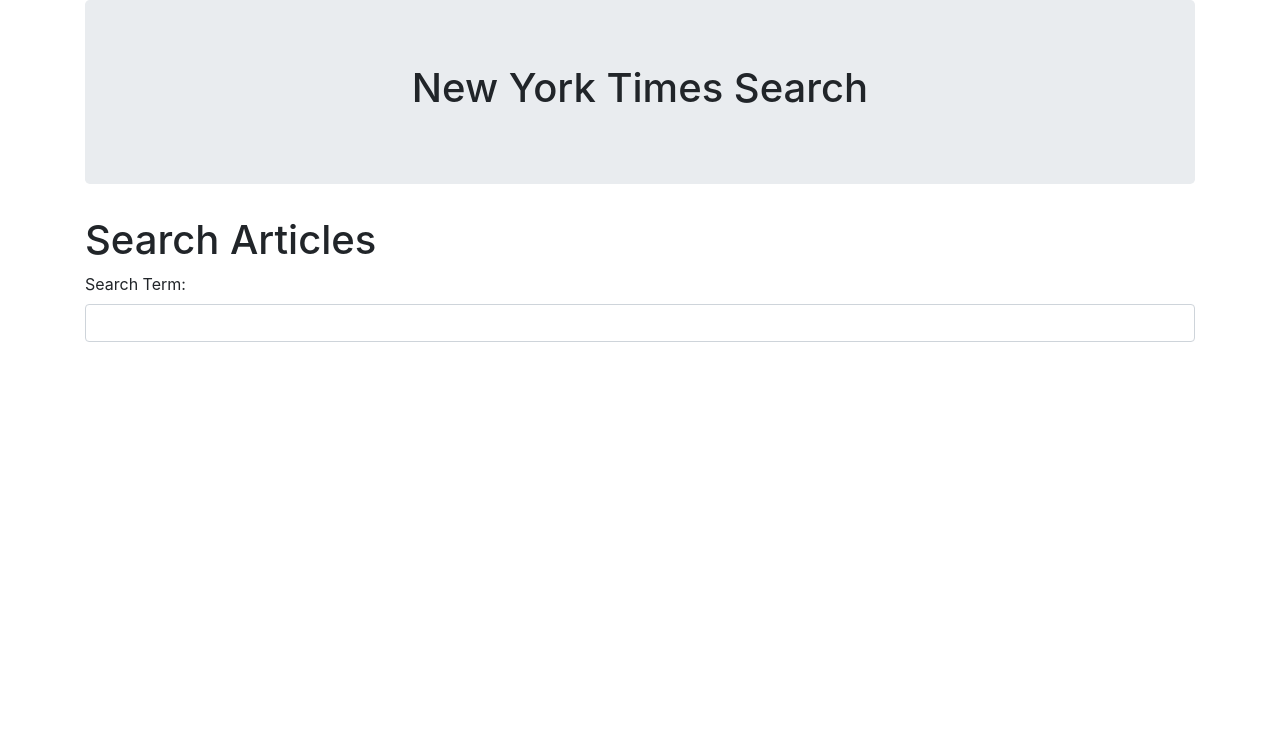
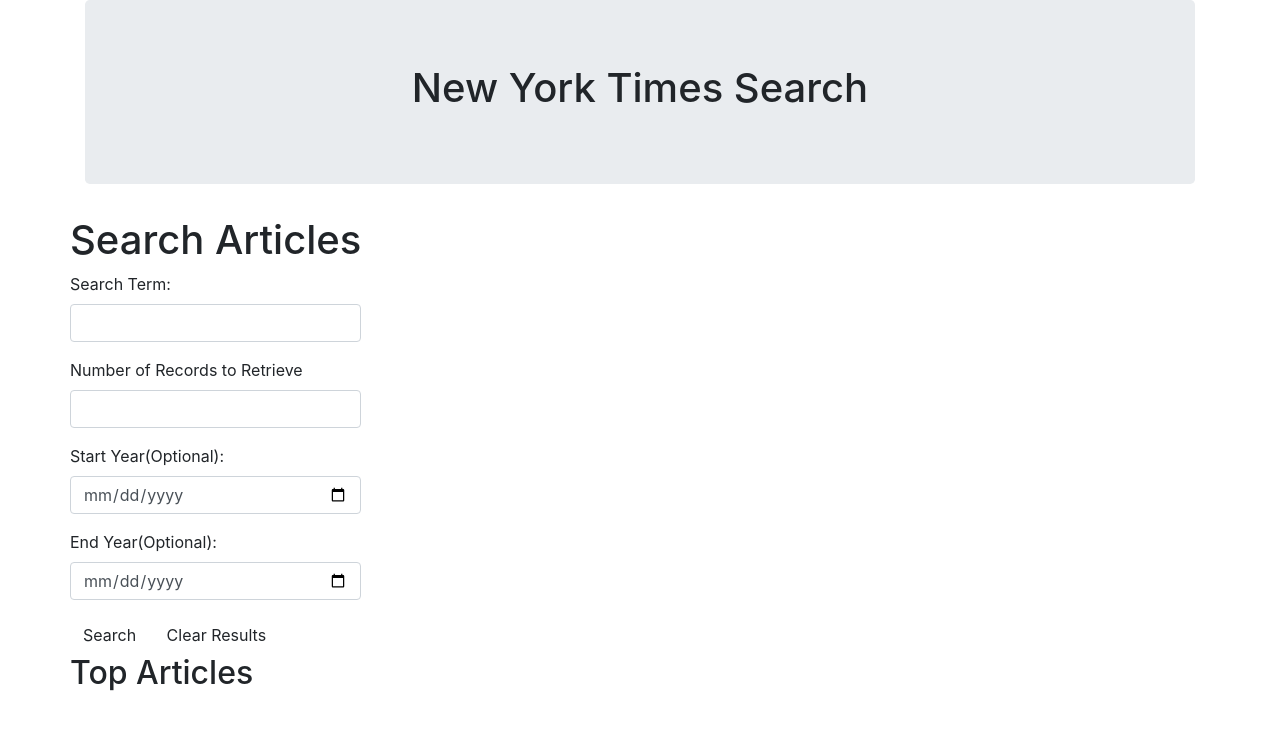
Before and after one commit to JakeSifo/New-York-Times-Article-Search, a plain HTML site: page index.html in a window 1280 px wide. Drawn offline with nearby package versions, Linux system fonts and the light colour scheme.

Commit message:
search panel

```diff
--- a/index.html
+++ b/index.html
@@ -10,7 +10,9 @@
             <div class="jumbotron" style="text-align: center;">
                 <h1>New York Times Search</h1>
             </div>
+            <div>
 
+            <div class="row">
                 <div class="panel panel primary">
                     <div class="panel-heading">
                         <div class="panel-title">
@@ -24,13 +26,34 @@
                                 <input type="text" class="form-control" id="search-term">
                             </div>
                             <div class="form-group">
+                                <label for="pwd">Number of Records to Retrieve</label>
+                                <input type="number" class="form-control" id="num-records">
+                            </div>
+                            <div class="form-group">
+                                <label for="start-year">Start Year(Optional):</label>
+                                <input type="date" class="form-control" id="start-year">
+                            </div>
+                            <div class="form-group">
+                                <label for="end-year">End Year(Optional):</label>
+                                <input type="date" class="form-control" id="end-year">
+                            </div>
+                            <button type="button" class="btn btn-default" id="run-search">
+                                Search
+                            </button>
+                            <button type="button" class="btn btn-default" id="clear-all">
+                                Clear Results
+                            </button>
 
                         </div>
-                        <div class="form-group">
-
                     </div>
-                        <div class="form-group">
-
+                </div>
+            </div>
+            <div class="row">
+                <div class="penel panel-primary">
+                    <div class="panel-heading">
+                        <div class="panel-title">
+                            <h2>Top Articles</h2>
+                        </div>
                     </div>
 
                 </div>
@@ -38,7 +61,5 @@
         </div>
         <script src="https://cdnjs.cloudflare.com/ajax/libs/jquery/3.2.1/jquery.min.js"></script>
         <script src="script/script.js"></script>
-        </div>
-
     </body>
 </html>
```
Lines whose indentation alone changed are shown as unchanged.
